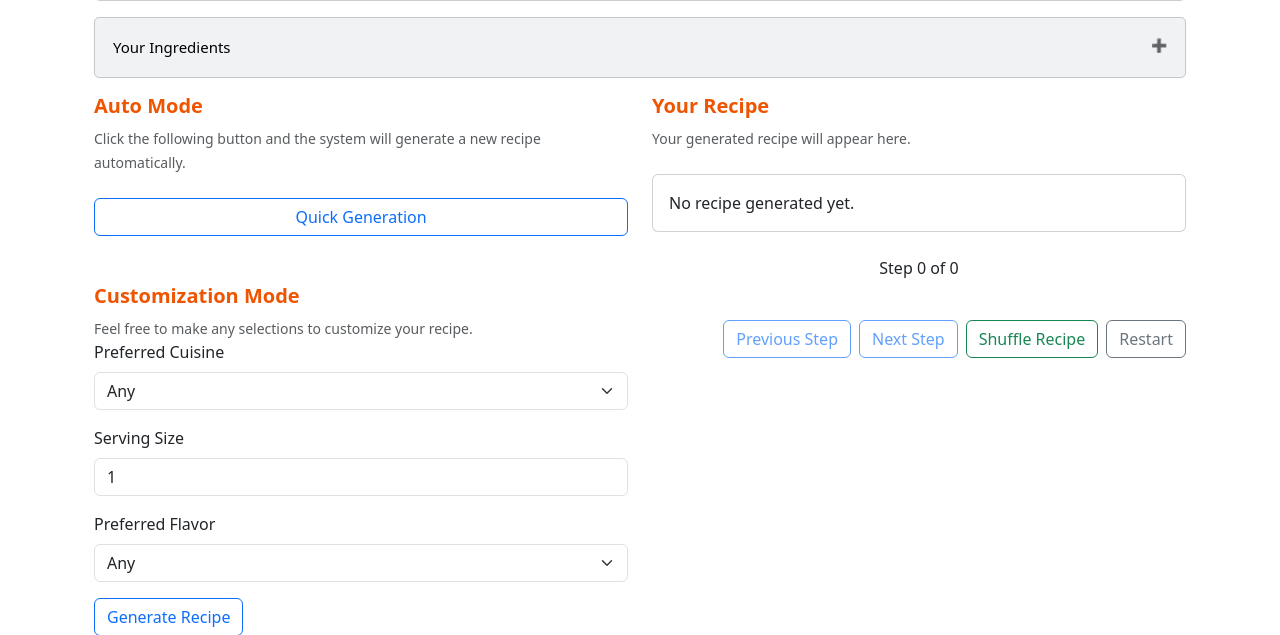
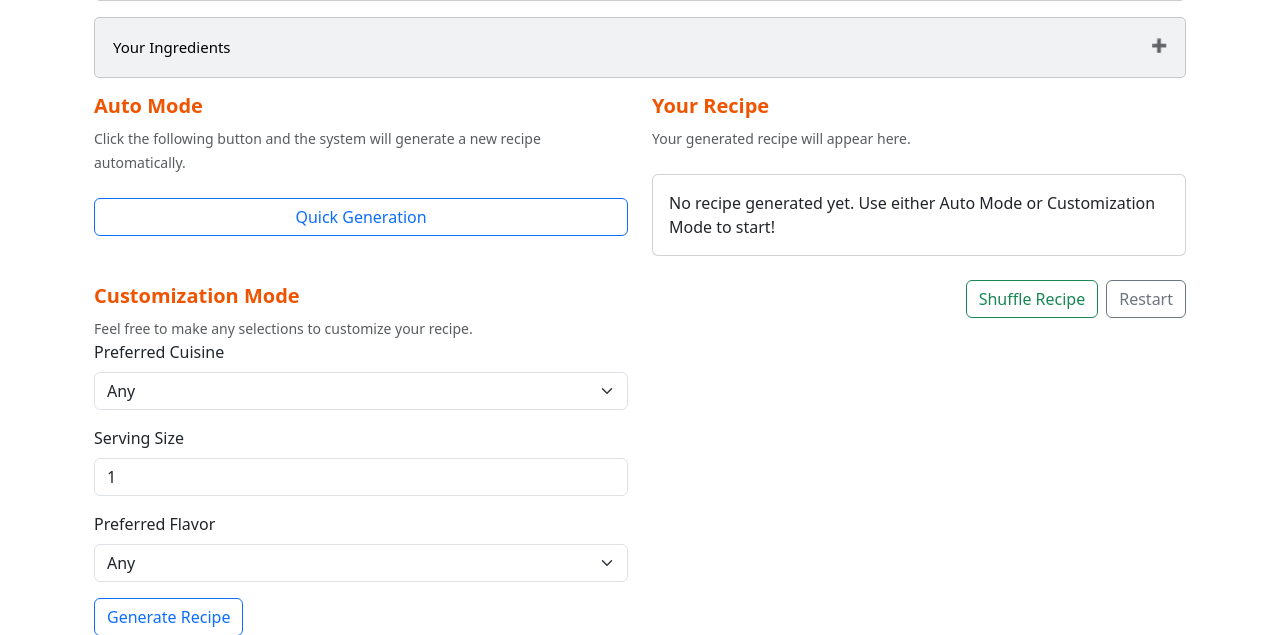
Before and after one commit to jan1hwj/H3M3, a Flask app: page /step2 in a window 1280 px wide. Shown: the part 282-917 px from the top of the page. Run offline with Flask 3, Linux system fonts and the light colour scheme; parts of the project's set-up code (start-up, migrations or seed data) failed here and were passed over.

Commit message:
recipe styling

```diff
--- a/app.py
+++ b/app.py
@@ -100,9 +100,5 @@ def generate_recipe_custom_route():
         app.logger.error(f"Error in /generate_recipe_custom: {e}")
         return jsonify({"error": str(e)}), 500
 
-@app.route("/step3")
-def step3():
-    return "Step 3: View Recipe (coming soon!)"
-
 if __name__ == '__main__':
     app.run(host='0.0.0.0', debug=True)
--- a/static/js/step2-scripts.js
+++ b/static/js/step2-scripts.js
@@ -1,11 +1,9 @@
 // Your Ingredients section
 var coll = document.getElementsByClassName("collapsible");
-var i;
-
-for (i = 0; i < coll.length; i++) {
+for (let i = 0; i < coll.length; i++) {
   coll[i].addEventListener("click", function () {
     this.classList.toggle("active");
-    var content = this.nextElementSibling;
+    const content = this.nextElementSibling;
     if (content.style.display === "block") {
       content.style.display = "none";
     } else {
@@ -18,34 +16,24 @@ let lastUsedMode = null;
 let lastUsedData = null;
 
 document.addEventListener("DOMContentLoaded", () => {
-  let recipeSteps = [];
-  let currentStep = 0;
+  // Render the recipe
+  function renderRecipe(recipe) {
+    const recipeDisplay = document.getElementById("recipeDisplay");
 
-  // Render the current recipe step
-  function renderStep() {
-    const recipeDisplay = document.getElementById("recipeDisplay");
-    const stepCounter = document.getElementById("stepCounter");
-
-    if (!recipeDisplay || !stepCounter) {
-      console.error("Missing required DOM elements: recipeDisplay or stepCounter");
+    if (!recipeDisplay) {
+      console.error("Missing required DOM element: recipeDisplay");
       return;
     }
 
-    if (recipeSteps.length === 0) {
-      recipeDisplay.textContent = "No recipe generated yet.";
-      stepCounter.textContent = "Step 0 of 0";
-      return;
-    }
+    // Format and display the recipe
+    const formattedRecipe = recipe
+      .replace(/^### (.*)/gm, '<h3>$1</h3>') // Convert ### headers
+      .replace(/^#### (.*)/gm, '<h4>$1</h4>') // Convert #### headers
+      .replace(/\*\*(.*?)\*\*/gm, '<b>$1</b>') // Convert **text** to bold
+      .replace(/^\- (.*)/gm, '<br>&bull; $1') // Convert - to list items with new lines
+      .replace(/\n\n/g, '<br><br>'); // Add line breaks for new paragraphs
 
-    recipeDisplay.textContent = recipeSteps[currentStep]; // Display current step
-    stepCounter.textContent = `Step ${currentStep + 1} of ${recipeSteps.length}`;
-    updateButtons();
-  }
-
-  // Update button states
-  function updateButtons() {
-    document.getElementById("prevStepBtn").disabled = currentStep === 0;
-    document.getElementById("nextStepBtn").disabled = currentStep === recipeSteps.length - 1;
+    recipeDisplay.innerHTML = formattedRecipe;
   }
 
   // Handle Quick Generation button
@@ -66,9 +54,7 @@ document.addEventListener("DOMContentLoaded", () => {
         .then((response) => response.json())
         .then((data) => {
           if (data.recipe) {
-            recipeSteps = data.recipe;
-            currentStep = 0;
-            renderStep();
+            renderRecipe(data.recipe); // Display the full recipe
           } else {
             alert("Failed to generate recipe. Please try again.");
           }
@@ -102,9 +88,7 @@ document.addEventListener("DOMContentLoaded", () => {
         .then((response) => response.json())
         .then((data) => {
           if (data.recipe) {
-            recipeSteps = data.recipe;
-            currentStep = 0;
-            renderStep();
+            renderRecipe(data.recipe); // Display the full recipe
           } else {
             alert("Failed to generate customized recipe. Please try again.");
           }
@@ -130,9 +114,7 @@ document.addEventListener("DOMContentLoaded", () => {
           .then((response) => response.json())
           .then((data) => {
             if (data.recipe) {
-              recipeSteps = data.recipe;
-              currentStep = 0;
-              renderStep();
+              renderRecipe(data.recipe); // Display the full recipe
             } else {
               alert("Failed to shuffle recipe. Please try again.");
             }
@@ -150,33 +132,7 @@ document.addEventListener("DOMContentLoaded", () => {
     restartBtn.addEventListener("click", () => {
       lastUsedMode = null;
       lastUsedData = null;
-      recipeSteps = [];
-      currentStep = 0;
       window.location.href = "/";
     });
   }
-
-  // Handle Next Step button
-  const nextStepBtn = document.getElementById("nextStepBtn");
-  if (nextStepBtn) {
-    nextStepBtn.addEventListener("click", () => {
-      if (currentStep < recipeSteps.length - 1) {
-        currentStep++;
-        renderStep();
-      }
-    });
-  }
-
-  // Handle Previous Step button
-  const prevStepBtn = document.getElementById("prevStepBtn");
-  if (prevStepBtn) {
-    prevStepBtn.addEventListener("click", () => {
-      if (currentStep > 0) {
-        currentStep--;
-        renderStep();
-      }
-    });
-  }
-
-  renderStep();
 });
--- a/templates/step2.html
+++ b/templates/step2.html
@@ -89,12 +89,7 @@
       </div>
 
       <br>
-      <p class="text-center" id="stepCounter">Step 0 of 0</p>
-      <br>
-
       <div class="d-grid gap-2 d-md-flex justify-content-md-end">
-        <button id="prevStepBtn" type="button" class="btn btn-outline-primary" disabled>Previous Step</button>
-        <button id="nextStepBtn" type="button" class="btn btn-outline-primary" disabled>Next Step</button>
         <button id="shuffleBtn" type="button" class="btn btn-outline-success">Shuffle Recipe</button>
         <button id="restartBtn" type="button" class="btn btn-outline-secondary">Restart</button>
       </div>
```
Also changed, not shown: recipe_generator.py (+2 -12 lines), templates/base.html (+0 -13 lines).
